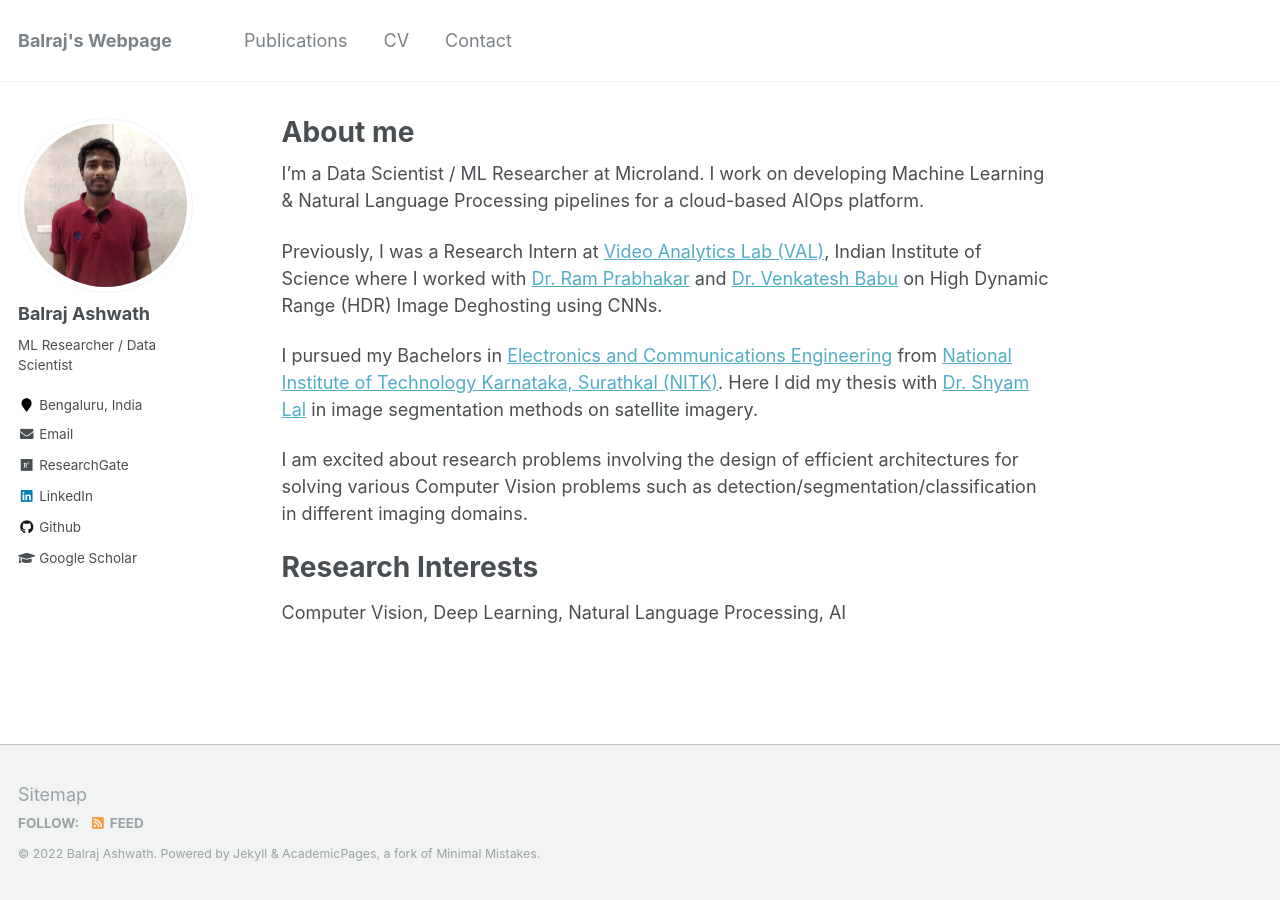
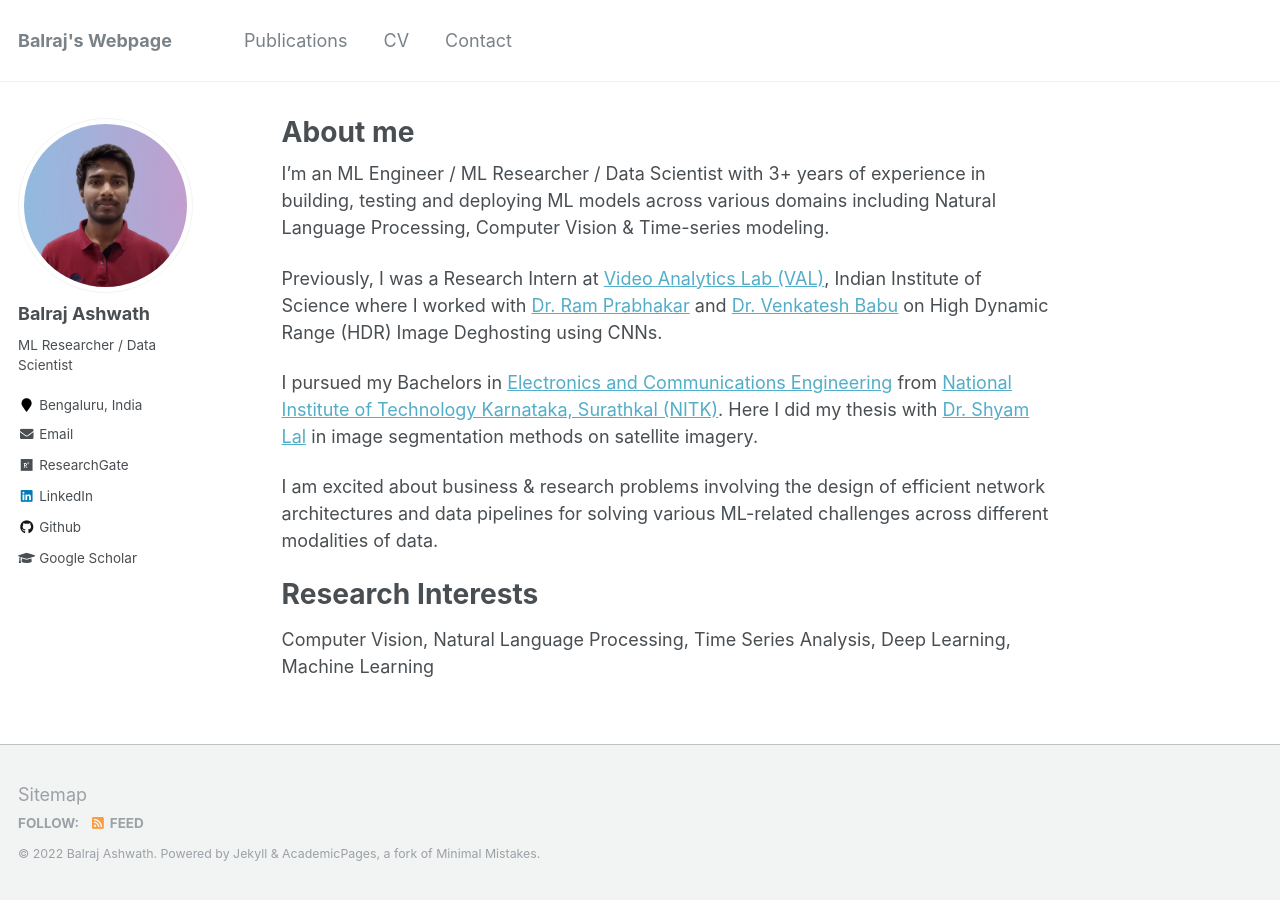
Before and after one commit to BalrajAshwath/BalrajAshwath.github.io, a Jekyll site: the page built from _pages/about.md, in a window 1280 px wide. Built offline with Jekyll 4.4.1, drawn with Linux system fonts in a browser that asks for light colours.

Commit message:
Updated Resume, About Section and Profile Picture

```diff
--- a/_pages/about.md
+++ b/_pages/about.md
@@ -8,14 +8,14 @@ redirect_from:
   - /about.html
 ---
 
-I'm a Data Scientist / ML Researcher at Microland. I work on developing Machine Learning & Natural Language Processing pipelines for a cloud-based AIOps platform.
+I'm an ML Engineer / ML Researcher / Data Scientist with 3+ years of experience in building, testing and deploying ML models across various domains including Natural Language Processing, Computer Vision & Time-series modeling.
 
 Previously, I was a Research Intern at [Video Analytics Lab (VAL)](https://val.cds.iisc.ac.in/index.html), Indian Institute of Science where I worked with [Dr. Ram Prabhakar](https://sites.google.com/view/kramprabhakar/) and [Dr. Venkatesh Babu](http://cds.iisc.ac.in/faculty/venky/) on High Dynamic Range (HDR) Image Deghosting using CNNs.
 
 I pursued my Bachelors in [Electronics and Communications Engineering](https://ece.nitk.ac.in/) from [National Institute of Technology Karnataka, Surathkal (NITK)](https://www.nitk.ac.in/). Here I did my thesis with [Dr. Shyam Lal](https://ece.nitk.ac.in/faculty/shyam-lal) in image segmentation methods on satellite imagery.
 
-I am excited about research problems involving the design of efficient architectures for solving various Computer Vision problems such as detection/segmentation/classification in different imaging domains.
+I am excited about business & research problems involving the design of efficient network architectures and data pipelines for solving various ML-related challenges across different modalities of data.
 
 Research Interests
 ==================
-Computer Vision, Deep Learning, Natural Language Processing, AI
+Computer Vision, Natural Language Processing, Time Series Analysis, Deep Learning, Machine Learning
```
Also changed, not shown: images/my_pic_github.jpg, 1 other file.
